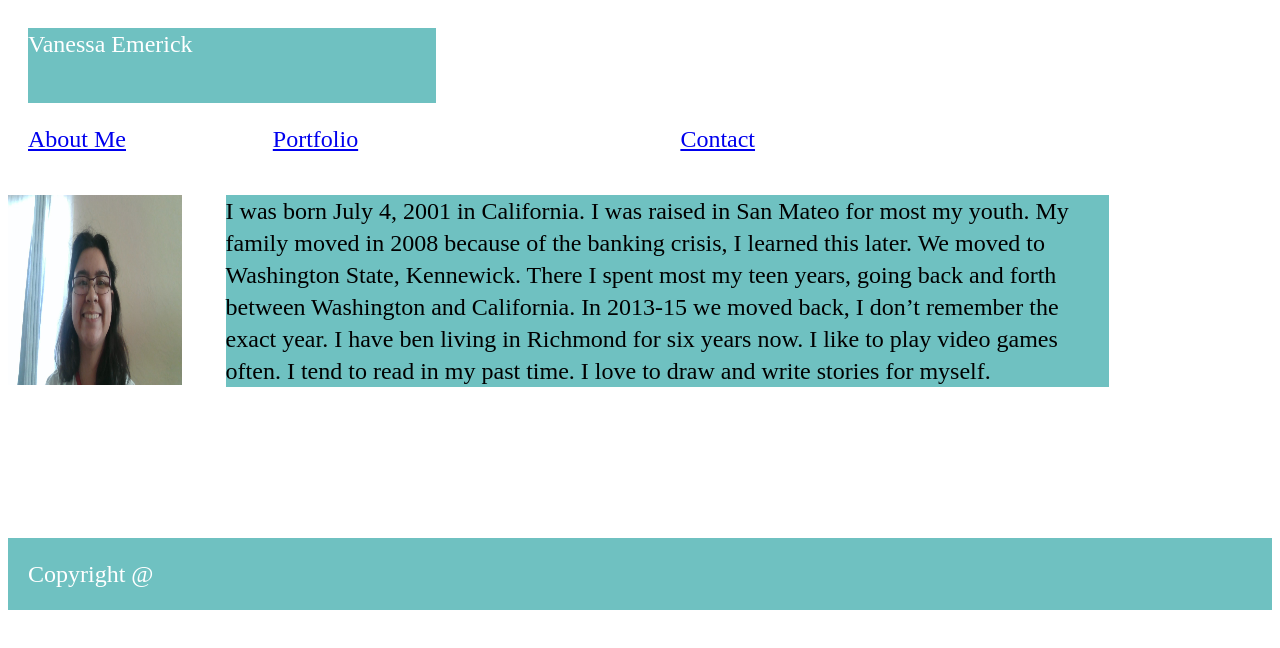
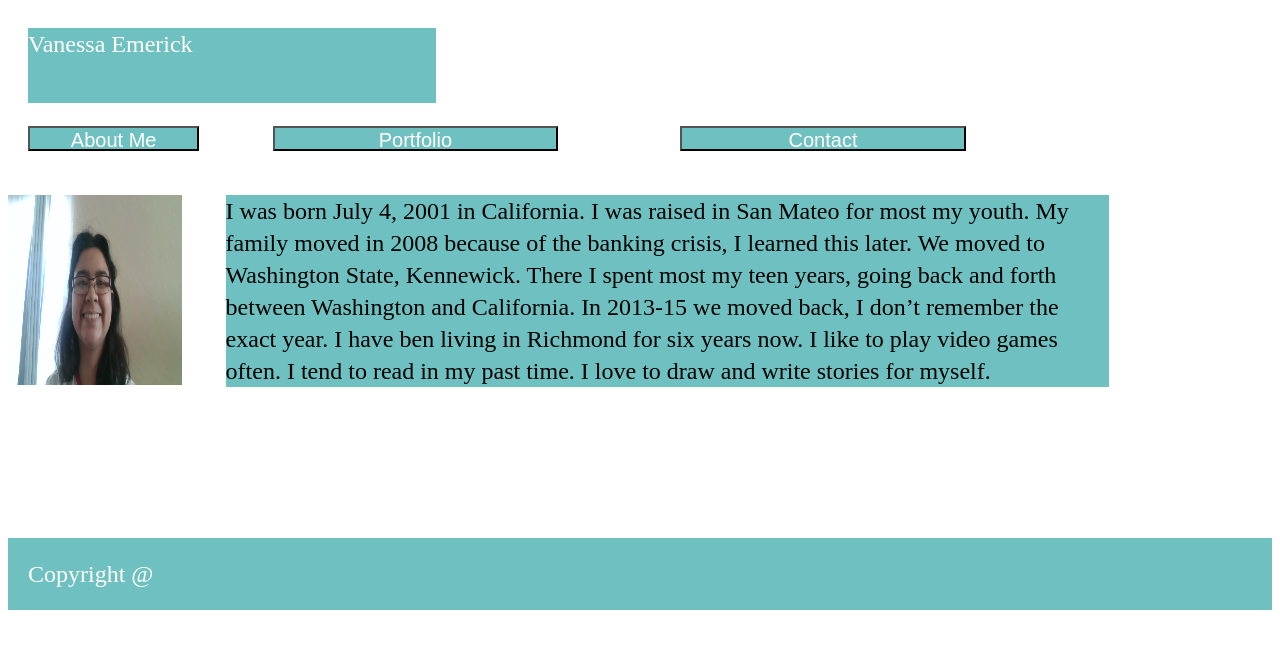
Before and after one commit to Vavarooks/Gitrepo, a plain HTML site: page Indext.html in a window 1280 px wide. Drawn offline with Linux system fonts and the light colour scheme.

Commit message:
Updated Buttons

```diff
--- a/Indext.html
+++ b/Indext.html
@@ -10,14 +10,17 @@
                 <section id="Name">Vanessa Emerick</section>
 
                 <section id= "right">
-                  <a href="Indext.html">About Me</a>
+                  <a href="Indext.html"><button class="button"> About Me</button></a>
                 </section>
+
                 <section id= "middle">
-                  <a href="portfolio.html">Portfolio</a>
+                  <a href="portfolio.html"><button class="button"> Portfolio</button></a>
                 </section>
+
                 <section id= "left">
-                  <a href="Contact.html">Contact</a>
+                  <a href="Contact.html"><button class="button">Contact</button></a>
                 </section>
+
               </header>
 
               <section id= "Text">About Me</section>
--- a/assets/css/css.css
+++ b/assets/css/css.css
@@ -8,6 +8,23 @@ body {
   clear: both;
 
 }
+button {
+  background-color:rgba(62, 172, 172, 0.747);
+  color: white;
+  height: 350%;
+  width: 70%;
+  font-size: 20px;
+}
+.button:hover {
+  background-color:darkcyan;
+  color: white;
+}
+.button:active {
+  background-color:rgba(62, 172, 172, 0.747);
+  color: white;
+}
+
+
 .box-set {
   position: relative;
   height: 200px;
```
Also changed, not shown: Contact.html (+6 -3 lines), portfolio.html (+6 -3 lines).
